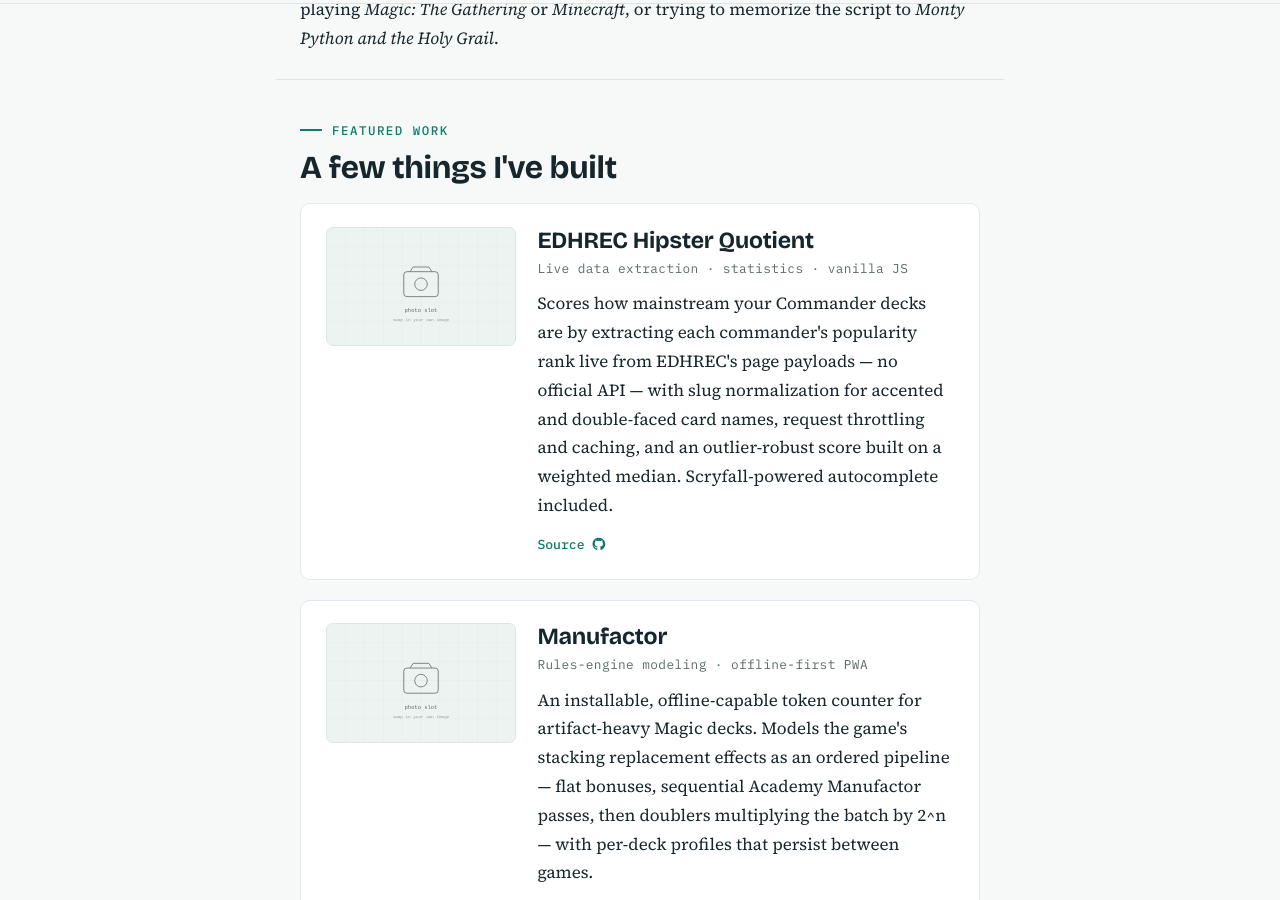
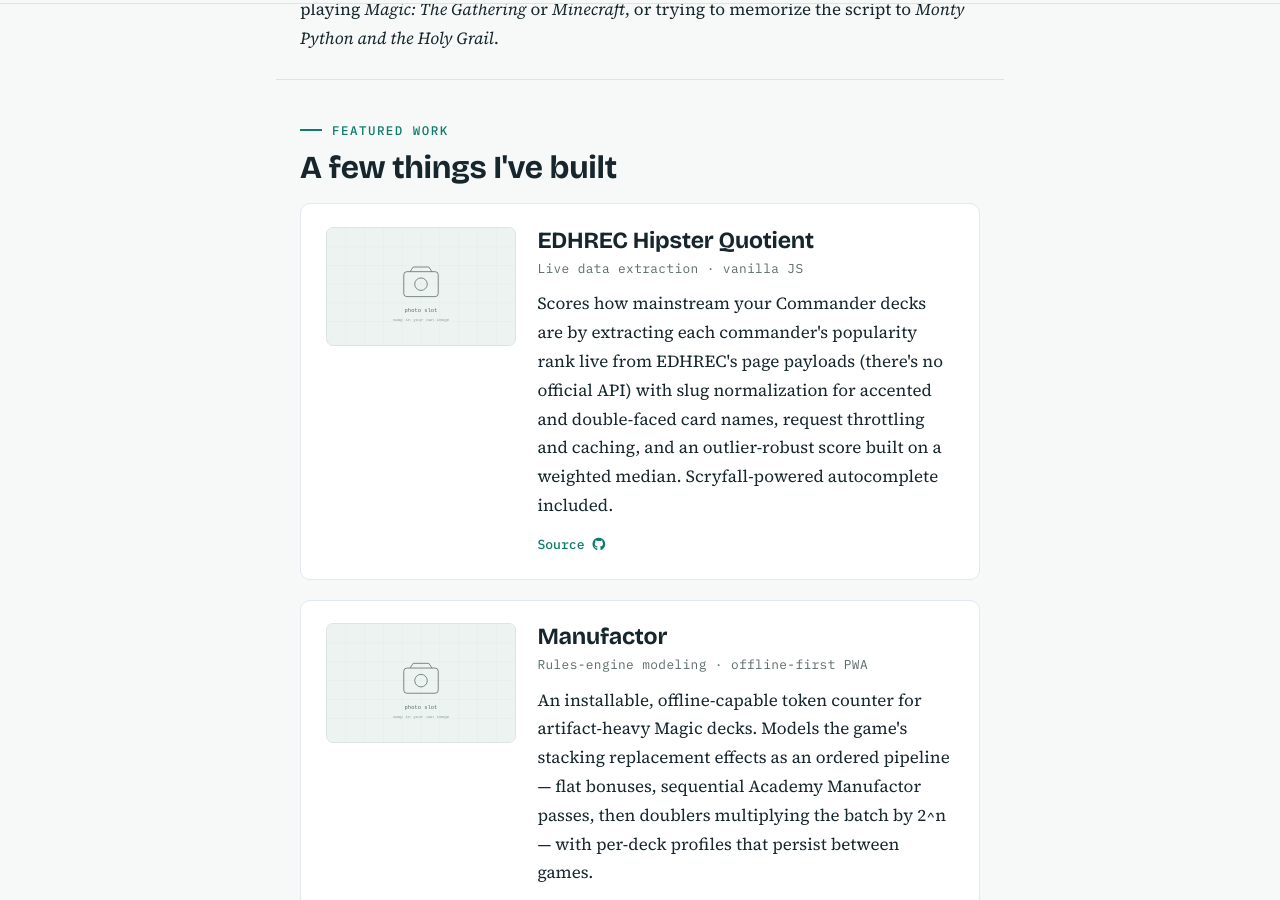
Before and after one commit to jimna-h/home, a Jekyll site: the page built from index.html, in a window 1280 px wide and 900 px high, scrolled down 1180 px. Built offline with Jekyll 4.4.1, drawn with Linux system fonts in a browser that asks for light colours.

Commit message:
Update meta description for EDHREC Hipster Quotient
Removed 'statistics' from the meta description for clarity.

```diff
--- a/_data/projects.yml
+++ b/_data/projects.yml
@@ -10,11 +10,11 @@
 # Order here = order on the page.
 
 - name: EDHREC Hipster Quotient
-  meta: "Live data extraction · statistics · vanilla JS"
+  meta: "Live data extraction · vanilla JS"
   description: >-
     Scores how mainstream your Commander decks are by extracting each
-    commander's popularity rank live from EDHREC's page payloads — no official
-    API — with slug normalization for accented and double-faced card names,
+    commander's popularity rank live from EDHREC's page payloads (there's no official
+    API) with slug normalization for accented and double-faced card names,
     request throttling and caching, and an outlier-robust score built on a
     weighted median. Scryfall-powered autocomplete included.
   url: https://jimna-h.github.io/edhrec-hipster-quotient/
```
